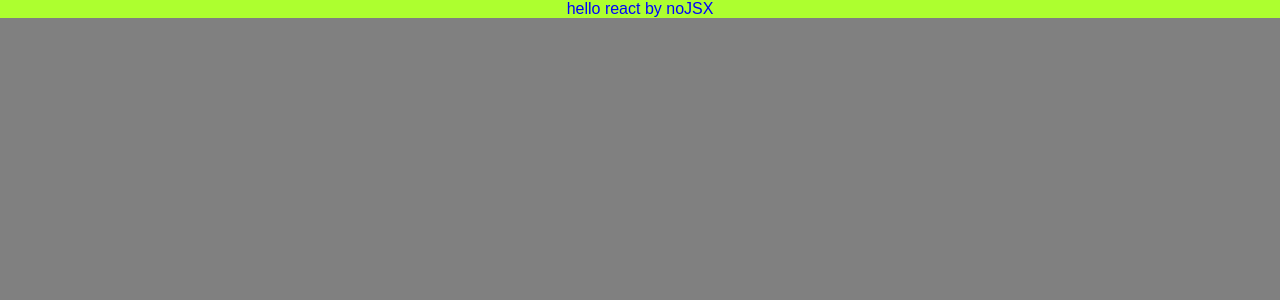
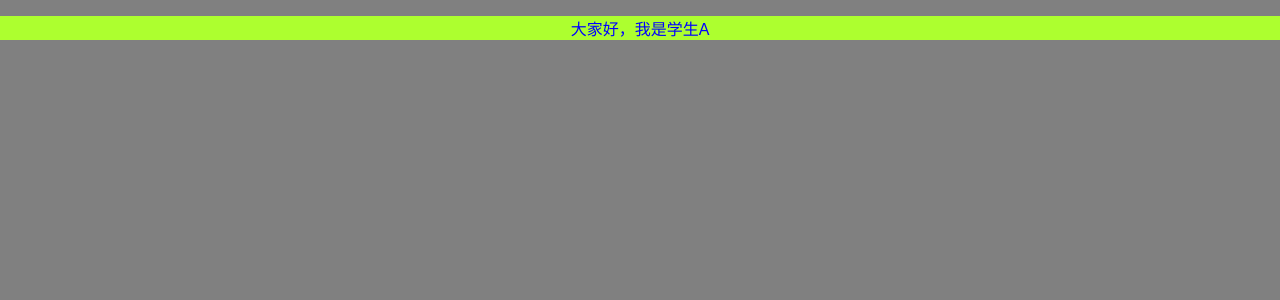
Before and after one commit to ArtechChu/react-demo, a React app: page / in a window 1280 px wide. Shown: the top 300 px of the page. Built offline with nearby package versions, Linux system fonts and the light colour scheme.

Commit message:
整理到Componets

```diff
--- a/src/App.js
+++ b/src/App.js
@@ -1,11 +1,12 @@
 import React, { Component } from 'react';
 import './App.css';
+import Student from './Components/Student/Student';
+class App extends Component {
 
-class App extends Component {
   render() {
     return (
       <div className="App">
-         <span>hello react.</span>
+         <Student />
       </div>
     );
   }
--- /dev/null
+++ b/src/Components/Student/Student.js
@@ -0,0 +1,5 @@
+import React from  'react'
+function Student(){
+    return <p>大家好，我是学生A</p>
+}
+export default Student;
--- a/src/index.js
+++ b/src/index.js
@@ -2,8 +2,8 @@
 import ReactDOM from 'react-dom';
 import './index.css';
 import App from './App';
-import AppNoJSX from './App.noJSX';
+// import AppNoJSX from './App.noJSX';
 import registerServiceWorker from './registerServiceWorker';
 
-ReactDOM.render(<AppNoJSX />, document.getElementById('root'));
+ReactDOM.render(<App />, document.getElementById('root'));
 registerServiceWorker();
```
Also changed, not shown: 1 other file (tests, documents, lock files or other folders).
